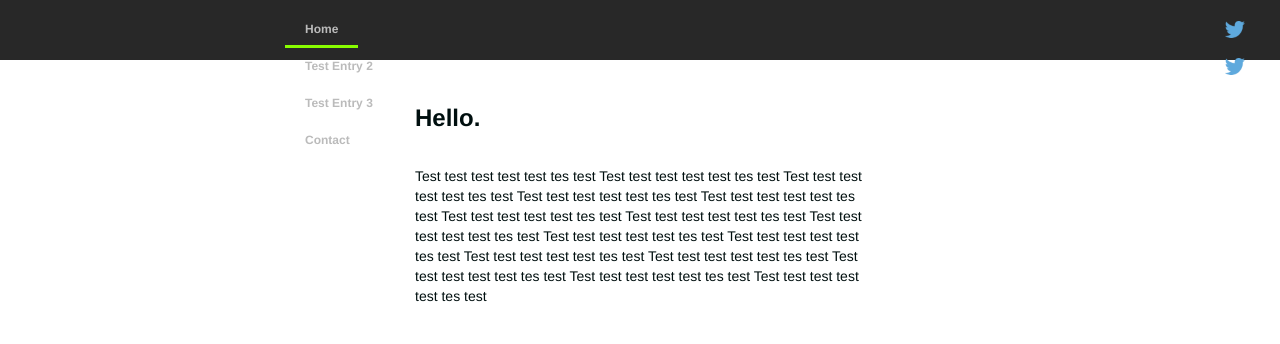
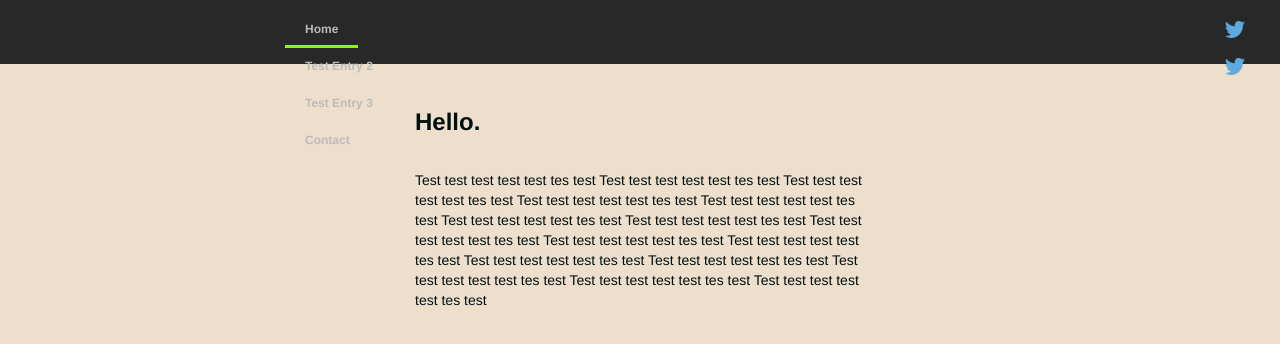
Before and after one commit to HidingBears/HidingBears.github.io, a plain HTML site: page main.html in a window 1280 px wide. Drawn offline with nearby package versions, Linux system fonts and the light colour scheme.

Commit message:
changed bg color to beige

```diff
--- a/style.css
+++ b/style.css
@@ -1,27 +1,13 @@
 /* how to comment in css */
 
 
-/*.top {
-	background: url("snowman.jpg") no-repeat center 100% #ffff00;
-	height: 300px;
-	width: 100%;
-	margin-top: -20;
-}
-
-.top h1 {
-	position: relative;
-	text-align: center;
-	right: 230;
-	line-height: 300px;
-	color: #ffffff;
-}*/
 
 #cssmenu .container {
   margin-right: 0;
   padding: 11;
   /*list-style-type: none;*/
   width: auto;
-  height: 60px;
+  height: 8%;
   position: relative;
   display: block;
   font-size: 12px;
@@ -80,6 +66,10 @@
 	text-align: right;
 }*/
 
+.main {
+	background-color: #eedfcc;
+	height: 92%;
+}
 .main .container {
 	width: 100%;
 	color: #000f0f;
```
